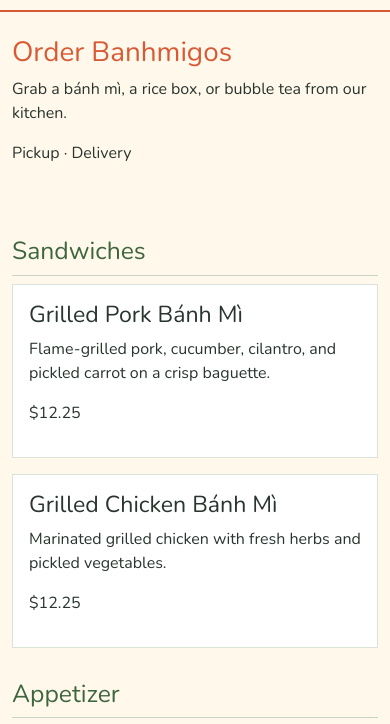
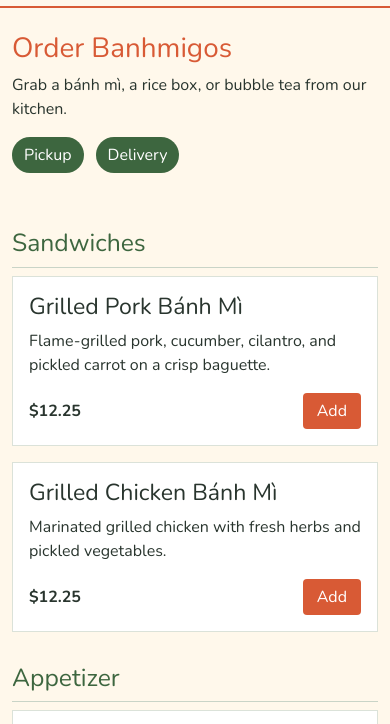
Before and after one commit to diabeatz96/CSC436, a plain HTML site: page index.html in a window 390 px wide. Shown: the part 102-826 px from the top of the page. Drawn offline with nearby package versions, Linux system fonts and the light colour scheme.

Commit message:
added flexbox, grid & media queries
for responsiveness.

tested the viewport width on 375px.

```diff
--- a/index.html
+++ b/index.html
@@ -11,7 +11,7 @@
   <link rel="stylesheet" href="styles.css">
 </head>
 <body>
-  <header class="container py-3">
+  <header class="container py-3 site-header">
     <p class="brand mb-1">Banhmigos Park Place</p>
     <p>636 Park Place, Brooklyn, NY</p>
   </header>
@@ -20,47 +20,55 @@
     <section class="py-4">
       <h1>Order Banhmigos</h1>
       <p>Grab a bánh mì, a rice box, or bubble tea from our kitchen.</p>
-      <p>Pickup · Delivery</p>
+      <div class="order-options"><p>Pickup</p><p>Delivery</p></div>
     </section>
 
     <section>
       <h2>Sandwiches</h2>
+      <div class="menu-grid">
       <div class="menu-card p-3 mb-3">
         <h3>Grilled Pork Bánh Mì</h3>
         <p>Flame-grilled pork, cucumber, cilantro, and pickled carrot on a crisp baguette.</p>
-        <p>$12.25</p>
+        <div class="card-action"><p>$12.25</p><button>Add</button></div>
       </div>
       <div class="menu-card p-3 mb-3">
         <h3>Grilled Chicken Bánh Mì</h3>
         <p>Marinated grilled chicken with fresh herbs and pickled vegetables.</p>
-        <p>$12.25</p>
+        <div class="card-action"><p>$12.25</p><button>Add</button></div>
+      </div>
       </div>
     </section>
 
     <section>
       <h2>Appetizer</h2>
+      <div class="menu-grid">
       <div class="menu-card p-3 mb-3">
         <h3>Shrimp Summer Rolls</h3>
         <p>Fresh greens, rice vermicelli, shrimp, and peanut hoisin sauce.</p>
-        <p>$8.50</p>
+        <div class="card-action"><p>$8.50</p><button>Add</button></div>
+      </div>
       </div>
     </section>
 
     <section>
       <h2>Rice Boxes</h2>
+      <div class="menu-grid">
       <div class="menu-card p-3 mb-3">
         <h3>Grilled Pork Rice Box</h3>
         <p>Jasmine rice, grilled pork, side salad, egg, roasted peanuts, and fish sauce.</p>
-        <p>$12.50</p>
+        <div class="card-action"><p>$12.50</p><button>Add</button></div>
+      </div>
       </div>
     </section>
 
     <section>
       <h2>Beverages</h2>
+      <div class="menu-grid">
       <div class="menu-card p-3 mb-3">
         <h3>Original Bubble Tea</h3>
         <p>Black tea with non-dairy creamer and chewy tapioca pearls.</p>
-        <p>$5.75</p>
+        <div class="card-action"><p>$5.75</p><button>Add</button></div>
+      </div>
       </div>
     </section>
   </main>
--- a/styles.css
+++ b/styles.css
@@ -26,6 +26,16 @@
   border: 1px solid #dbe2d9;
 }
 
+.menu-grid {
+  display: grid;
+  grid-template-columns: 1fr;
+  gap: 16px;
+}
+
+.menu-grid .menu-card {
+  margin-bottom: 0 !important;
+}
+
 img {
   width: 100%;
   max-width: 500px;
@@ -37,6 +47,49 @@
   border-bottom: 2px solid #d85a35;
 }
 
+.site-header, .order-options, .card-action {
+  display: flex;
+}
+
+.site-header, .card-action {
+  justify-content: space-between;
+}
+
+.order-options {
+  gap: 12px;
+}
+
+.order-options p {
+  margin: 0;
+  padding: 6px 12px;
+  background: #3d663f;
+  color: white;
+  border-radius: 20px;
+}
+
+.card-action {
+  align-items: center;
+}
+
+.card-action p {
+  margin: 0;
+  font-weight: bold;
+}
+
+.card-action button {
+  padding: 6px 14px;
+  border: 0;
+  border-radius: 4px;
+  background: #d85a35;
+  color: white;
+}
+
 footer {
   border-top: 2px solid #d85a35;
 }
+
+@media (min-width: 700px) {
+  .menu-grid {
+    grid-template-columns: 1fr 1fr;
+  }
+}
```
